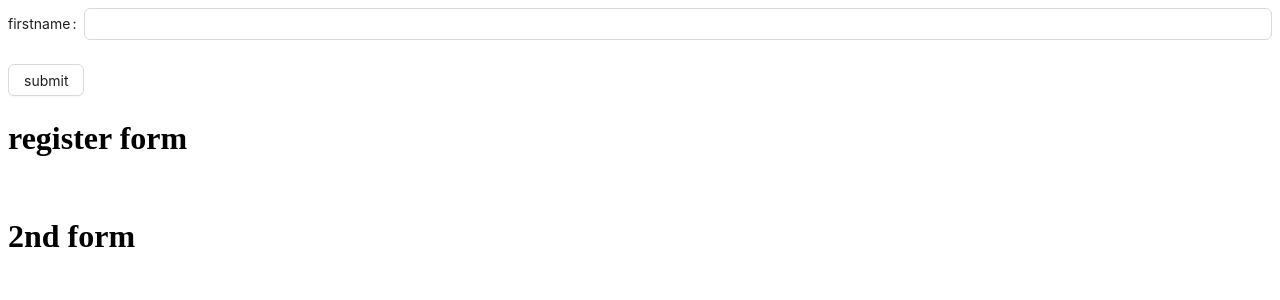
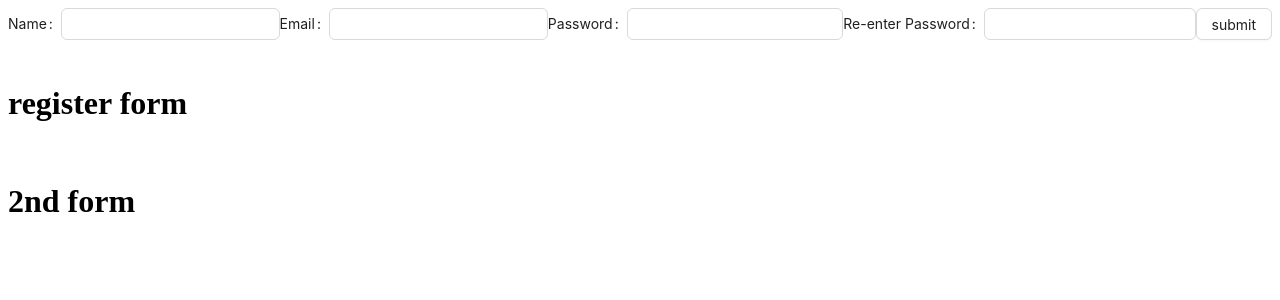
Before and after one commit to komerajaya456/expense-_app_rev, a React (Create React App) app in the folder client/: page / in a window 1280 px wide. Shown: the top 300 px of the page. Built offline with nearby package versions, Linux system fonts and the light colour scheme.

Commit message:
filled all regiser input boxes

```diff
--- a/client/src/components/Register.js
+++ b/client/src/components/Register.js
@@ -1,6 +1,7 @@
 import { useState } from 'react';
 import {Form,Input,Button} from 'antd';
 import axios from 'axios'
+import './Register.css'
 
 function Register() {
   const [val, setVal] = useState('');
@@ -34,10 +35,26 @@ function Register() {
   return (
     <>
 
-    <Form onFinish={handle}>
-      <Form.Item label='firstname' name='kvr'>
+    <Form onFinish={handle} className="reg-form">
+      <Form.Item label='Name' name='name'>
         <Input type='text' />
       </Form.Item>
+      <br/>
+    <Form.Item label='Email' name='email'>
+    <Input type='email'/>
+
+
+    </Form.Item>
+
+    <Form.Item label="Password" name="password">
+
+    <Input type="Password"/>
+    </Form.Item>
+
+    <Form.Item label='Re-enter Password' name="repassword">
+      <Input type="password"/>
+    </Form.Item>
+
 
     <Form.Item >
       <Button htmlType='submit'>submit</Button>
```
